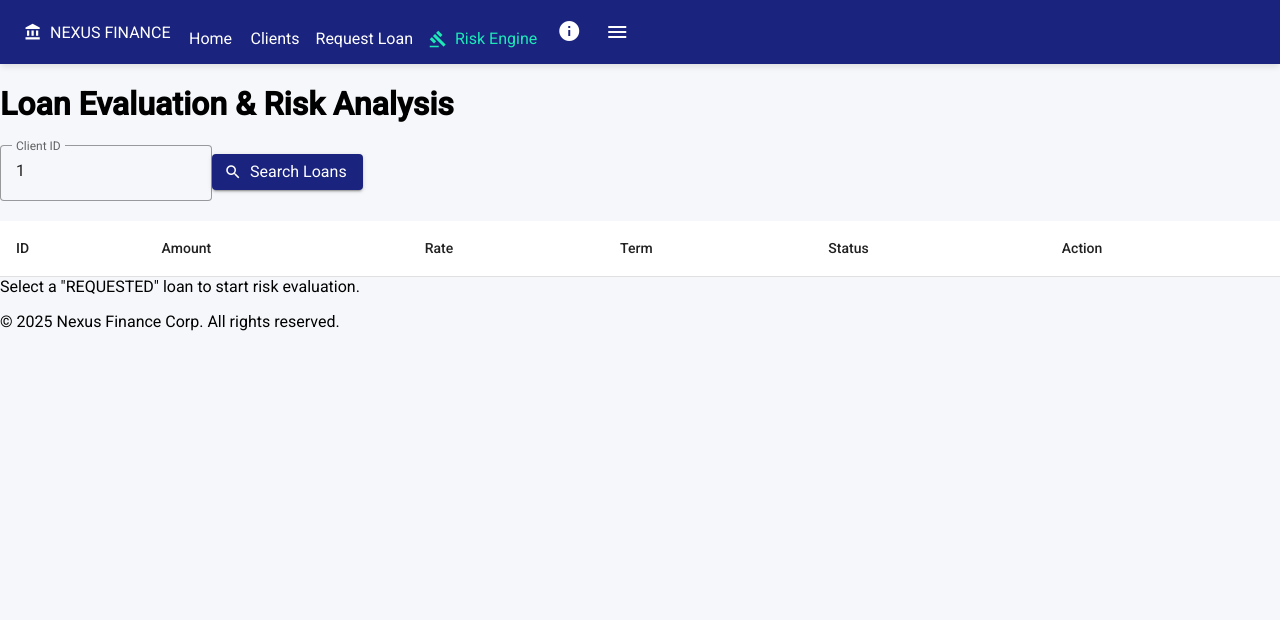
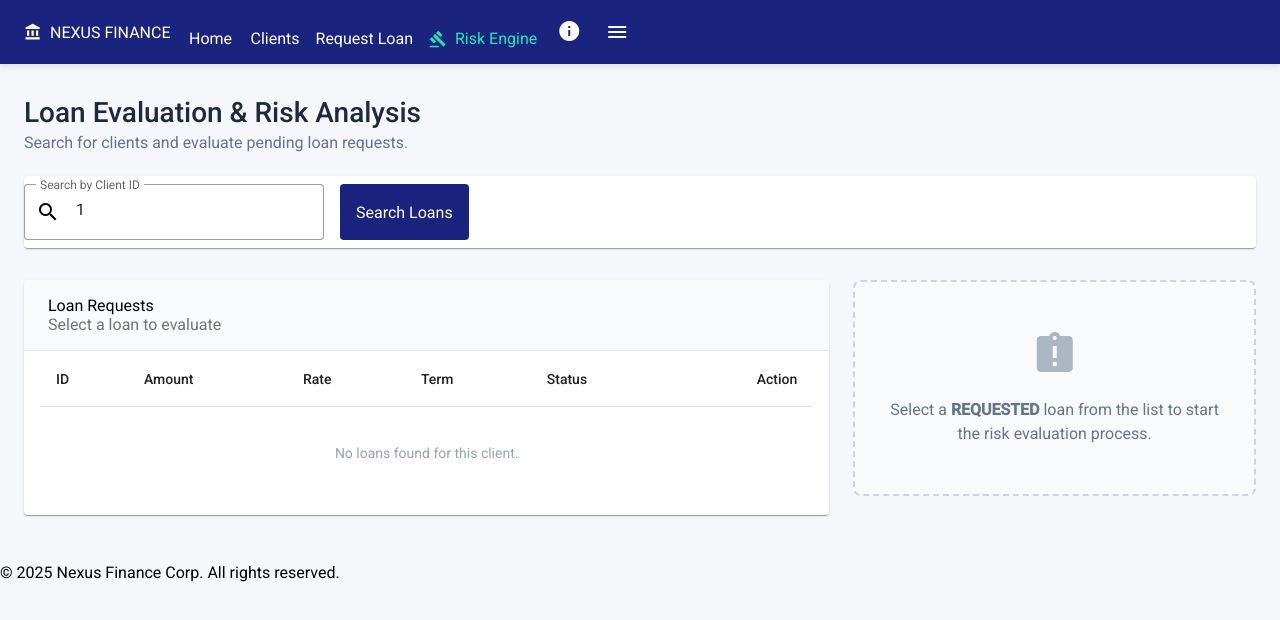
Before and after one commit to nexus-fintech/nexus-frontend-web, an Angular app: page /loans/evaluate in a window 1280 px wide. Shown: the top 620 px of the page. Built offline with nearby package versions, Linux system fonts and the light colour scheme.

Commit message:
feat(loan-evaluation): add enhanced UI structure and styling updates

```diff
--- a/src/app/loan/components/loan-approval-form/loan-approval-form.component.html
+++ b/src/app/loan/components/loan-approval-form/loan-approval-form.component.html
@@ -1,27 +1,38 @@
-<form [formGroup]="riskForm" (ngSubmit)="onSubmit()" class="grid grid-cols-1 gap-4">
+<div class="approval-form-container">
 
-  <div class="bg-yellow-50 border-l-4 border-yellow-400 p-4 mb-2">
-    <p class="text-sm text-yellow-700">
-      <strong>Risk Analysis Required:</strong> Please update the client's financial data to evaluate creditworthiness.
-    </p>
+  <form [formGroup]="riskForm" (ngSubmit)="onSubmit()" class="risk-form">
+
+    <div class="risk-alert">
+      <mat-icon class="alert-icon">warning</mat-icon>
+      <div class="alert-content">
+        <strong>Risk Analysis Required</strong>
+        <p>Please update the client's financial data to run the creditworthiness algorithm.</p>
+      </div>
     </div>
 
-  <mat-form-field appearance="outline">
+    <mat-form-field appearance="outline" class="full-width">
       <mat-label>Client Age</mat-label>
-    <input matInput type="number" formControlName="clientAge">
+      <input matInput type="number" formControlName="clientAge" placeholder="e.g. 30">
     </mat-form-field>
 
-  <mat-form-field appearance="outline">
+    <mat-form-field appearance="outline" class="full-width">
       <mat-label>Monthly Income ($)</mat-label>
-    <input matInput type="number" formControlName="monthlyIncome">
+      <span matPrefix>$&nbsp;</span>
+      <input matInput type="number" formControlName="monthlyIncome" placeholder="e.g. 2500">
     </mat-form-field>
 
-  <mat-form-field appearance="outline">
+    <mat-form-field appearance="outline" class="full-width">
       <mat-label>Monthly Debt ($)</mat-label>
-    <input matInput type="number" formControlName="monthlyDebt">
+      <span matPrefix>$&nbsp;</span>
+      <input matInput type="number" formControlName="monthlyDebt" placeholder="e.g. 500">
+      <mat-hint>Total monthly financial obligations</mat-hint>
     </mat-form-field>
 
-  <button mat-flat-button color="accent" type="submit" [disabled]="riskForm.invalid">
-    Evaluate Risk & Approve
+    <div class="actions">
+      <button mat-flat-button color="accent" type="submit" [disabled]="riskForm.invalid" class="evaluate-btn">
+        <mat-icon>gavel</mat-icon> Evaluate & Approve
       </button>
+    </div>
+
   </form>
+</div>
--- a/src/app/loan/components/loan-approval-form/loan-approval-form.component.scss
+++ b/src/app/loan/components/loan-approval-form/loan-approval-form.component.scss
@@ -0,0 +1,47 @@
+.approval-form-container {
+  padding: 24px;
+}
+
+.risk-form {
+  display: flex;
+  flex-direction: column;
+  gap: 16px;
+}
+
+.risk-alert {
+  background-color: #fffbeb;
+  border-left: 4px solid #f59e0b;
+  padding: 12px 16px;
+  border-radius: 4px;
+  display: flex;
+  gap: 12px;
+  margin-bottom: 8px;
+
+  .alert-icon {
+    color: #d97706;
+  }
+
+  .alert-content {
+    color: #92400e;
+    font-size: 13px;
+
+    strong { display: block; margin-bottom: 2px; }
+    p { margin: 0; line-height: 1.4; }
+  }
+}
+
+.full-width {
+  width: 100%;
+}
+
+.actions {
+  margin-top: 8px;
+  display: flex;
+  justify-content: flex-end;
+
+  .evaluate-btn {
+    width: 100%;
+    padding: 8px;
+    font-weight: 500;
+  }
+}
--- a/src/app/loan/components/loan-approval-form/loan-approval-form.component.ts
+++ b/src/app/loan/components/loan-approval-form/loan-approval-form.component.ts
@@ -5,11 +5,12 @@ import {MatInputModule} from '@angular/material/input';
 import {MatButtonModule} from '@angular/material/button';
 import {BaseFormComponent} from '../../../shared/components/base-form.component';
 import {LoanApprovalRequest} from '../../model/loan-approval.request';
+import {MatIconModule} from '@angular/material/icon';
 
 @Component({
   selector: 'app-loan-approval-form',
   standalone: true,
-  imports: [ReactiveFormsModule, MatFormFieldModule, MatInputModule, MatButtonModule],
+  imports: [ReactiveFormsModule, MatFormFieldModule, MatInputModule, MatButtonModule, MatIconModule],
   templateUrl: './loan-approval-form.component.html',
   styleUrl: './loan-approval-form.component.scss'
 })
--- a/src/app/loan/pages/loan-evaluation/loan-evaluation.component.html
+++ b/src/app/loan/pages/loan-evaluation/loan-evaluation.component.html
@@ -1,60 +1,75 @@
-<div class="container mx-auto p-6">
-  <h1 class="text-2xl font-bold mb-6 text-slate-800">Loan Evaluation & Risk Analysis</h1>
+<div class="page-container">
 
-  <!-- Buscador -->
-  <div class="flex gap-4 mb-6 items-end bg-white p-4 rounded shadow-sm">
-    <mat-form-field appearance="outline" class="w-48">
-      <mat-label>Client ID</mat-label>
-      <input matInput type="number" [(ngModel)]="clientIdToSearch">
+  <header class="page-header">
+    <div class="header-content">
+      <h1>Loan Evaluation & Risk Analysis</h1>
+      <p>Search for clients and evaluate pending loan requests.</p>
+    </div>
+  </header>
+
+  <mat-card class="search-section">
+    <mat-card-content class="search-content">
+      <mat-form-field appearance="outline" class="search-input">
+        <mat-label>Search by Client ID</mat-label>
+        <mat-icon matPrefix>search</mat-icon>
+        <input matInput type="number" [(ngModel)]="clientIdToSearch" placeholder="E.g. 1">
       </mat-form-field>
-    <button mat-raised-button color="primary" (click)="searchLoans()" class="mb-2">
-      <mat-icon>search</mat-icon> Search Loans
+
+      <button mat-flat-button color="primary" (click)="searchLoans()" class="search-btn">
+        Search Loans
       </button>
-  </div>
+    </mat-card-content>
+  </mat-card>
 
-  <div class="grid grid-cols-1 lg:grid-cols-3 gap-6">
+  <div class="dashboard-grid">
 
-    <!-- Columna 1: Lista de Préstamos (Tabla) -->
-    <div class="lg:col-span-2 bg-white rounded shadow overflow-hidden">
-      <table mat-table [dataSource]="loans">
+    <mat-card class="list-card">
+      <mat-card-header class="card-header">
+        <mat-card-title>Loan Requests</mat-card-title>
+        <mat-card-subtitle>Select a loan to evaluate</mat-card-subtitle>
+      </mat-card-header>
+
+      <mat-card-content class="no-padding">
+        <table mat-table [dataSource]="loans" class="full-width-table">
+
+          <!-- ID -->
           <ng-container matColumnDef="id">
             <th mat-header-cell *matHeaderCellDef> ID </th>
-          <td mat-cell *matCellDef="let loan"> {{loan.id}} </td>
+            <td mat-cell *matCellDef="let loan" class="cell-id"> #{{loan.id}} </td>
           </ng-container>
 
+          <!-- Amount -->
           <ng-container matColumnDef="amount">
             <th mat-header-cell *matHeaderCellDef> Amount </th>
-          <td mat-cell *matCellDef="let loan"> ${{loan.requestedAmount}} </td>
+            <td mat-cell *matCellDef="let loan" class="cell-amount"> ${{loan.requestedAmount}} </td>
           </ng-container>
 
+          <!-- Rate -->
           <ng-container matColumnDef="rate">
             <th mat-header-cell *matHeaderCellDef> Rate </th>
             <td mat-cell *matCellDef="let loan"> {{loan.annualInterestRate * 100}}% </td>
           </ng-container>
 
+          <!-- Term -->
           <ng-container matColumnDef="term">
             <th mat-header-cell *matHeaderCellDef> Term </th>
             <td mat-cell *matCellDef="let loan"> {{loan.termInMonths}}m </td>
           </ng-container>
 
+          <!-- Status (Con Badges de Colores) -->
           <ng-container matColumnDef="status">
             <th mat-header-cell *matHeaderCellDef> Status </th>
             <td mat-cell *matCellDef="let loan">
-            <span class="px-2 py-1 rounded text-xs font-bold"
-                  [class.bg-yellow-100]="loan.status === 'REQUESTED'"
-                  [class.text-yellow-800]="loan.status === 'REQUESTED'"
-                  [class.bg-green-100]="loan.status === 'ACTIVE'"
-                  [class.text-green-800]="loan.status === 'ACTIVE'"
-                  [class.bg-red-100]="loan.status === 'REJECTED'"
-                  [class.text-red-800]="loan.status === 'REJECTED'">
+              <span class="status-badge" [ngClass]="loan.status.toLowerCase()">
                 {{loan.status}}
               </span>
             </td>
           </ng-container>
 
+          <!-- Actions -->
           <ng-container matColumnDef="actions">
-          <th mat-header-cell *matHeaderCellDef> Action </th>
-          <td mat-cell *matCellDef="let loan">
+            <th mat-header-cell *matHeaderCellDef class="align-right"> Action </th>
+            <td mat-cell *matCellDef="let loan" class="align-right">
               @if (loan.status === 'REQUESTED') {
                 <button mat-stroked-button color="accent" (click)="selectForApproval(loan)">
                   Evaluate
@@ -64,20 +79,30 @@
           </ng-container>
 
           <tr mat-header-row *matHeaderRowDef="displayedColumns"></tr>
-        <tr mat-row *matRowDef="let row; columns: displayedColumns;"></tr>
+          <tr mat-row *matRowDef="let row; columns: displayedColumns;" class="table-row"></tr>
+
+          <!-- No Data -->
+          <tr class="mat-row" *matNoDataRow>
+            <td class="mat-cell no-data-cell" colspan="6">
+              <p>No loans found for this client.</p>
+            </td>
+          </tr>
         </table>
+      </mat-card-content>
+    </mat-card>
+
+    <div class="evaluation-column">
+      @if (selectedLoanId) {
+        <div class="evaluation-wrapper">
+          <div class="panel-header">
+            <h3>Evaluating Loan #{{selectedLoanId}}</h3>
           </div>
-
-    <!-- Columna 2: Panel de Aprobación -->
-    <div class="lg:col-span-1">
-      @if (selectedLoanId) {
-        <div class="bg-white p-6 rounded shadow border-t-4 border-accent">
-          <h3 class="text-lg font-bold mb-4">Evaluating Loan #{{selectedLoanId}}</h3>
           <app-loan-approval-form (approvalSubmitted)="onApprovalSubmit($event)"></app-loan-approval-form>
         </div>
       } @else {
-        <div class="bg-slate-50 p-6 rounded border border-dashed border-slate-300 text-center text-gray-500">
-          Select a "REQUESTED" loan to start risk evaluation.
+        <div class="empty-state">
+          <mat-icon>assignment_late</mat-icon>
+          <p>Select a <strong>REQUESTED</strong> loan from the list to start the risk evaluation process.</p>
         </div>
       }
     </div>
--- a/src/app/loan/pages/loan-evaluation/loan-evaluation.component.scss
+++ b/src/app/loan/pages/loan-evaluation/loan-evaluation.component.scss
@@ -0,0 +1,129 @@
+.page-container {
+  max-width: 1400px;
+  margin: 0 auto;
+  padding: 32px 24px;
+}
+
+.page-header {
+  margin-bottom: 24px;
+  h1 { margin: 0; font-size: 28px; color: #1e293b; font-weight: 500; }
+  p { margin: 4px 0 0; color: #64748b; }
+}
+
+.search-section {
+  margin-bottom: 32px;
+
+  .search-content {
+    display: flex;
+    align-items: center;
+    gap: 16px;
+    padding: 8px 0;
+  }
+
+  .search-input {
+    width: 300px;
+    margin-bottom: -1.25em;
+  }
+
+  .search-btn {
+    height: 56px;
+  }
+}
+
+.dashboard-grid {
+  display: grid;
+  grid-template-columns: 2fr 1fr;
+  gap: 24px;
+  align-items: start;
+
+  @media (max-width: 960px) {
+    grid-template-columns: 1fr;
+  }
+}
+
+.list-card {
+  padding: 0;
+  overflow: hidden;
+
+  .card-header {
+    background-color: #f8fafc;
+    padding: 16px 24px;
+    border-bottom: 1px solid #e2e8f0;
+  }
+}
+
+.full-width-table {
+  width: 100%;
+
+  th.mat-header-cell {
+    background-color: #fff;
+    color: #64748b;
+    font-weight: 600;
+    font-size: 12px;
+    text-transform: uppercase;
+  }
+
+  tr.table-row:hover {
+    background-color: #f8fafc;
+  }
+
+  .cell-id { font-family: monospace; color: #94a3b8; }
+  .cell-amount { font-weight: 500; color: #0f172a; }
+
+  .align-right { text-align: right; }
+
+  .no-data-cell { padding: 24px; text-align: center; color: #94a3b8; }
+}
+
+.status-badge {
+  padding: 4px 10px;
+  border-radius: 12px;
+  font-size: 11px;
+  font-weight: 600;
+  letter-spacing: 0.5px;
+  text-transform: uppercase;
+
+  &.requested {
+    background-color: #fef9c3;
+    color: #854d0e;
+    border: 1px solid #fde047;
+  }
+
+  &.active {
+    background-color: #dcfce7;
+    color: #166534;
+    border: 1px solid #86efac;
+  }
+
+  &.rejected {
+    background-color: #fee2e2;
+    color: #991b1b;
+    border: 1px solid #fca5a5;
+  }
+}
+
+.evaluation-wrapper {
+  background: white;
+  border-radius: 8px;
+  box-shadow: 0 4px 6px -1px rgba(0, 0, 0, 0.1);
+  overflow: hidden;
+  border-top: 4px solid #00bfa5;
+
+  .panel-header {
+    padding: 16px 24px;
+    border-bottom: 1px solid #e2e8f0;
+    h3 { margin: 0; font-size: 16px; color: #334155; }
+  }
+}
+
+.empty-state {
+  background-color: #f8fafc;
+  border: 2px dashed #cbd5e1;
+  border-radius: 8px;
+  padding: 48px 24px;
+  text-align: center;
+  color: #64748b;
+
+  mat-icon { font-size: 48px; width: 48px; height: 48px; margin-bottom: 16px; opacity: 0.5; }
+  p { margin: 0; line-height: 1.5; }
+}
```
Lines whose indentation alone changed are shown as unchanged.
